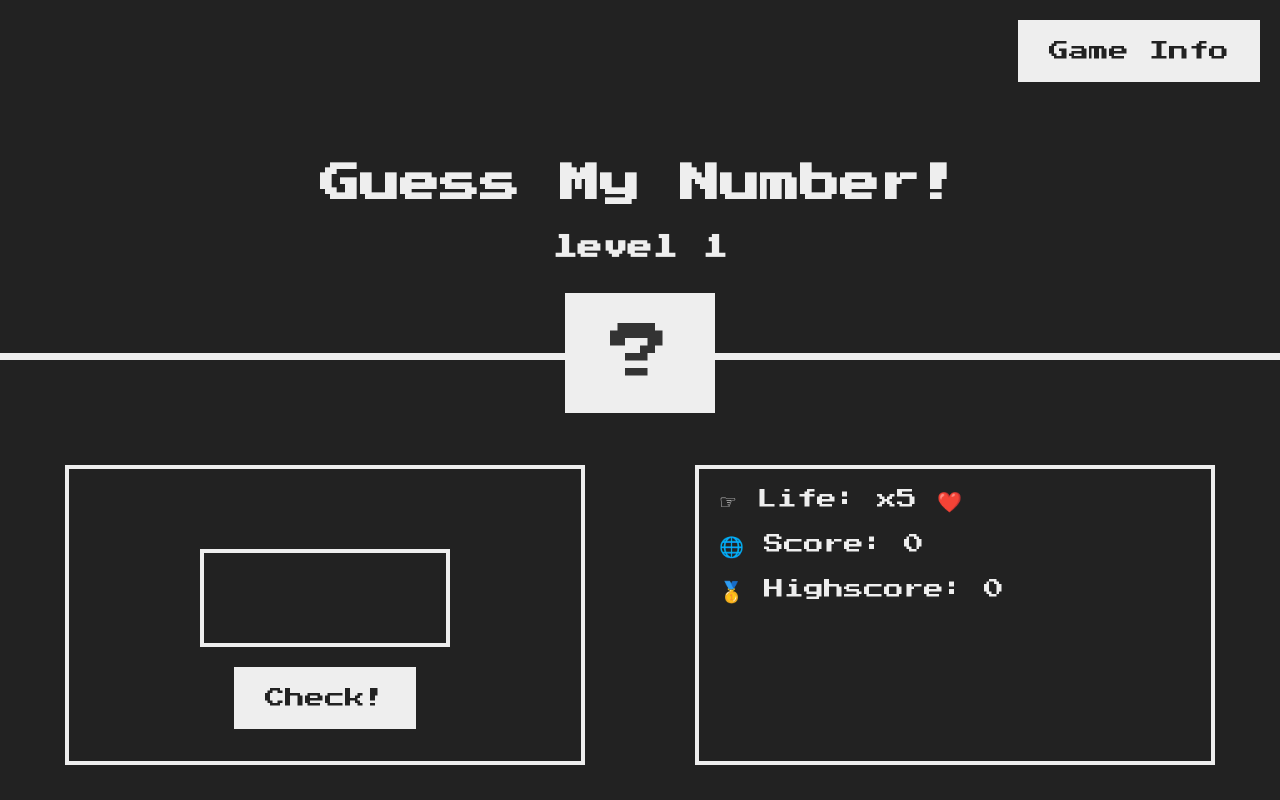
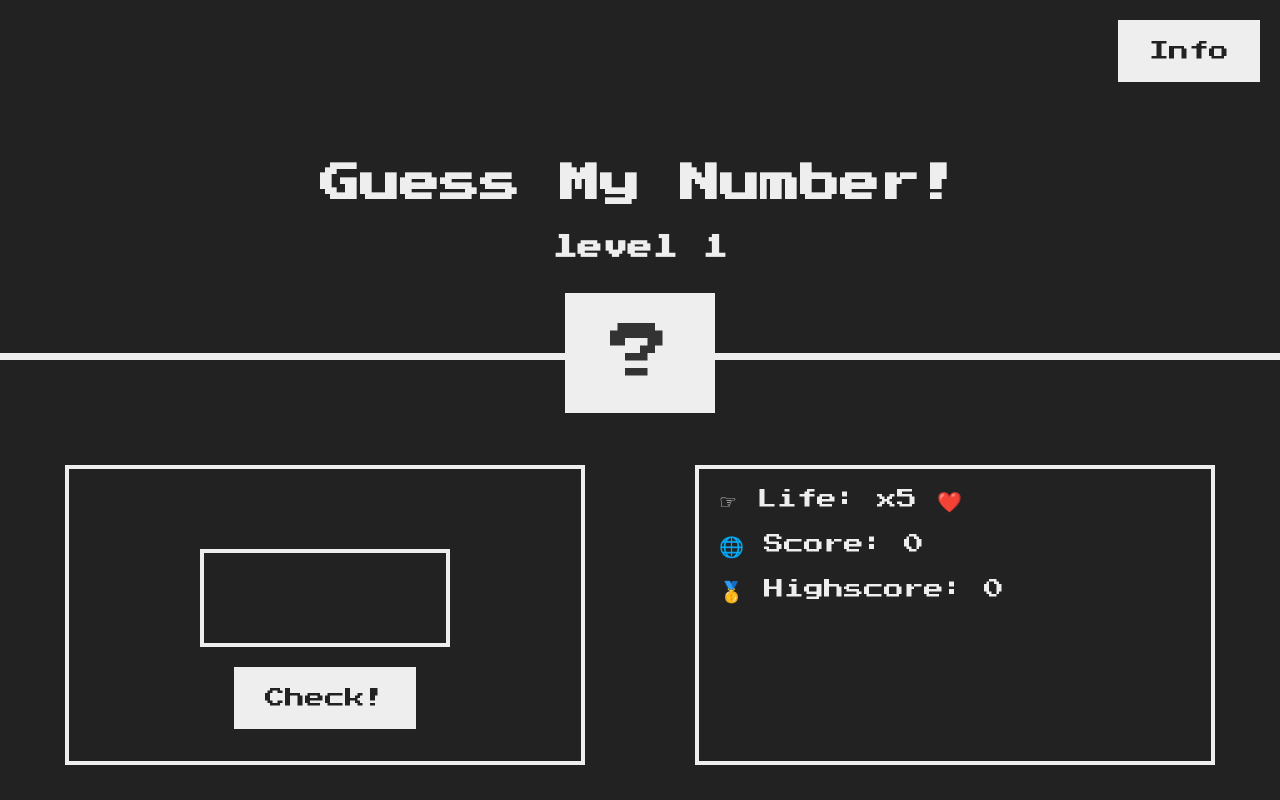
Before and after one commit to stefanBid/Guess-My-Number, a plain HTML site: page index.html in a window 1280 px wide. Drawn offline with Linux system fonts and the light colour scheme.

Commit message:
V 1.6 BUG FIXED

```diff
--- a/index.html
+++ b/index.html
@@ -16,7 +16,7 @@
       <h1 class="game-tit">Guess My Number!</h1>
       <h2 class="game-liv">level 1</h2>
 
-      <button class="btn animation info-game">Game Info</button>
+      <button class="btn animation info-game">Info</button>
       <button class="btn animation hidden again">Again!</button>
       <div class="bar"></div>
       <div class="number">?</div>
```
